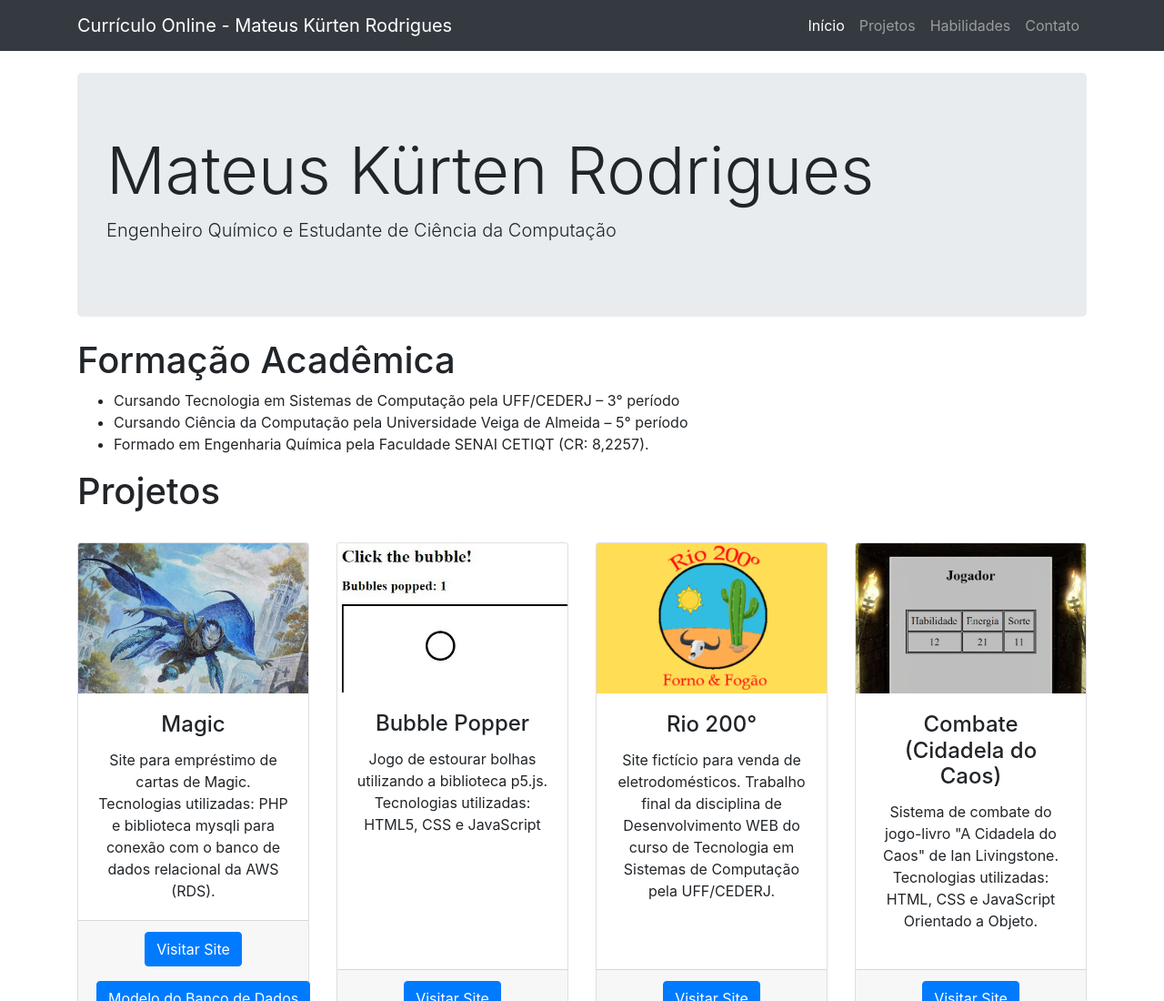
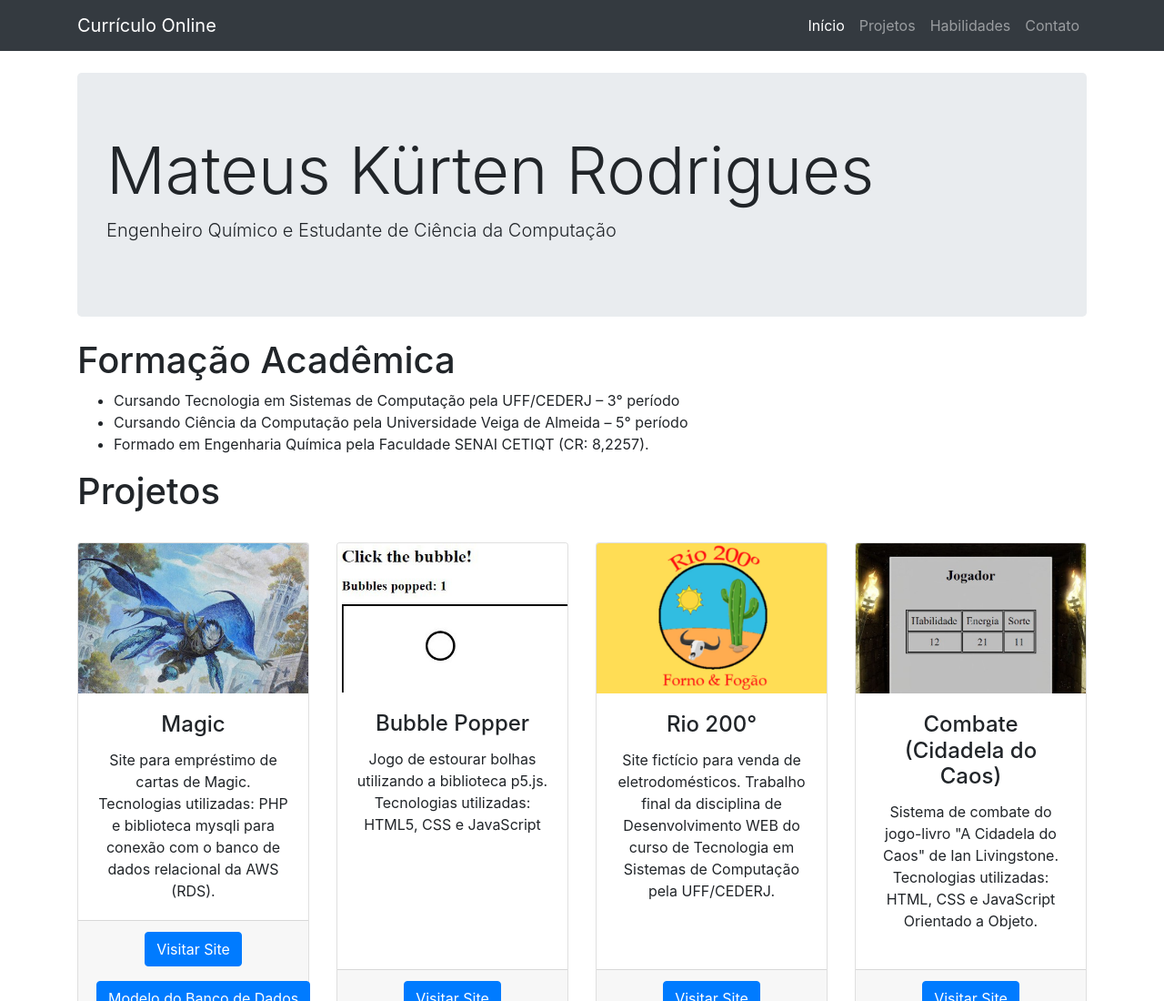
Before and after one commit to MateusKurten/curriculo, a plain HTML site: page index.html in a window 1280 px wide. Shown: the top 1100 px of the page at 91% size. Drawn offline with nearby package versions, Linux system fonts and the light colour scheme.

Commit message:
Atualizando header

```diff
--- a/index.html
+++ b/index.html
@@ -24,7 +24,7 @@
   <!-- Navigation -->
   <nav class="navbar navbar-expand-lg navbar-dark bg-dark fixed-top">
     <div class="container">
-      <a class="navbar-brand" href="#Inicio">Currículo Online - Mateus Kürten Rodrigues</a>
+      <a class="navbar-brand" href="#Inicio">Currículo Online</a>
       <button class="navbar-toggler" type="button" data-toggle="collapse" data-target="#navbarResponsive" aria-controls="navbarResponsive" aria-expanded="false" aria-label="Toggle navigation">
         <span class="navbar-toggler-icon"></span>
       </button>
```
